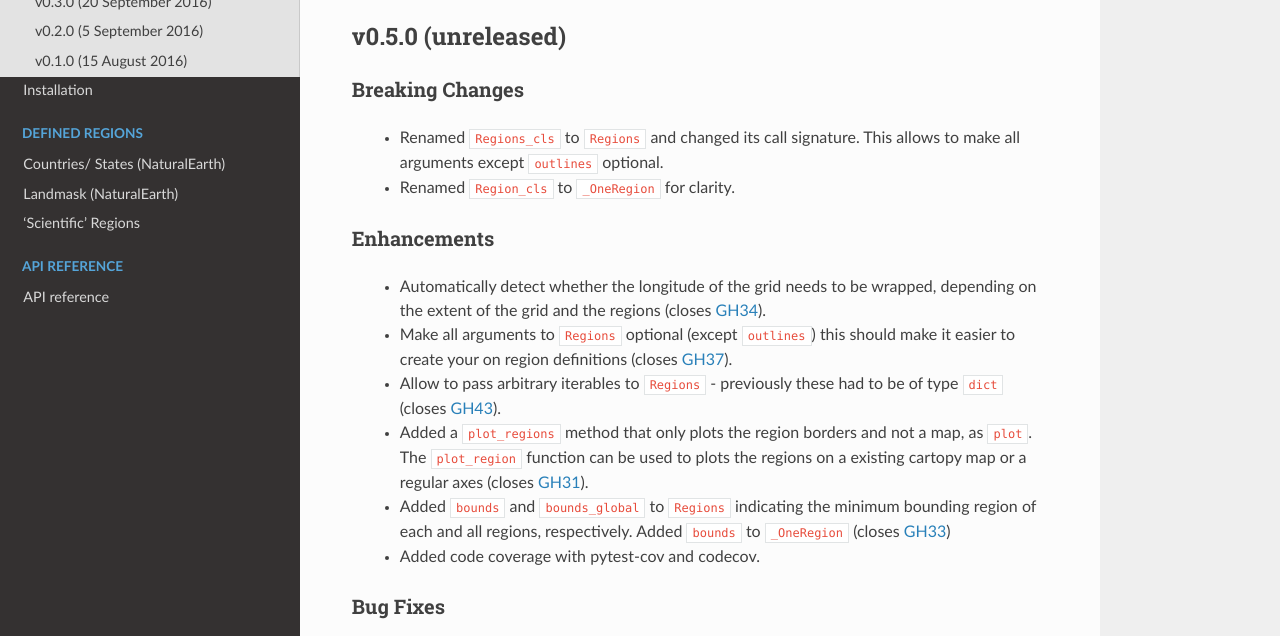
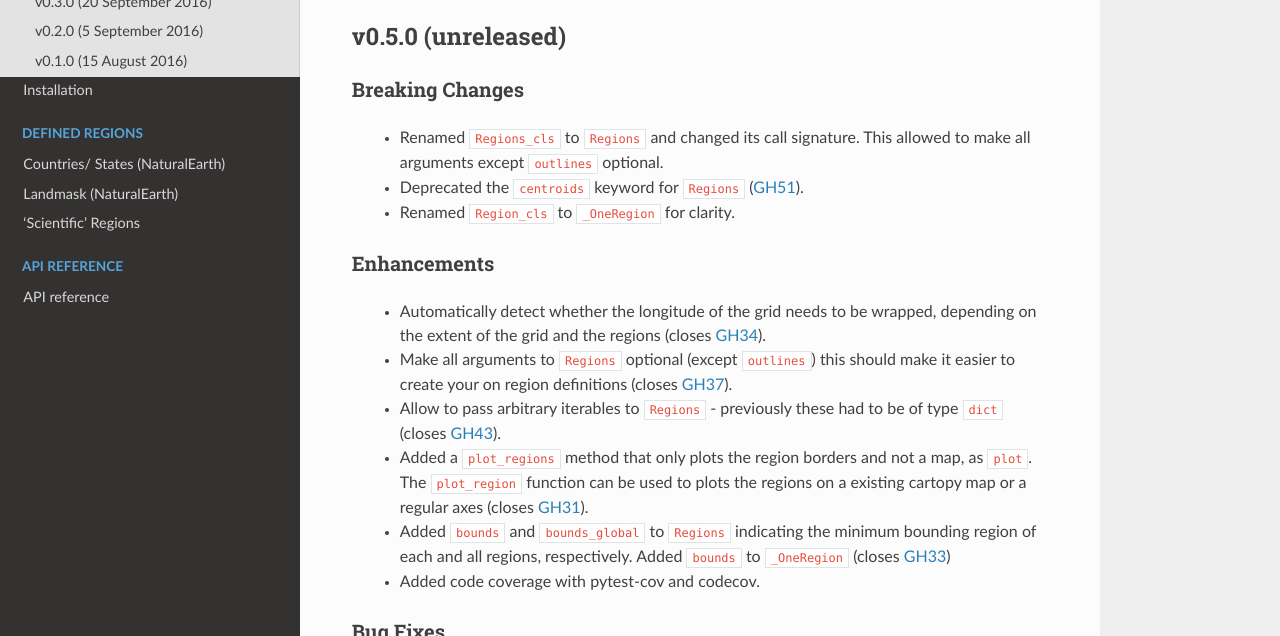
Before and after one commit to regionmask/regionmask, a Sphinx documentation site: the page built from docs/whats_new.rst, in a window 1280 px wide and 900 px high, cut to the strip 264-900 px from the top of the window. Built offline with Sphinx 7.4.7 and the Read the Docs theme 2.0.0, drawn with Linux system fonts in a browser that asks for light colours; pages that are not in the unit, such as notebooks, are missing from menus.

Commit message:
update whats_new

```diff
--- a/docs/whats_new.rst
+++ b/docs/whats_new.rst
@@ -16,9 +16,9 @@ v0.5.0 (unreleased)
 Breaking Changes
 ~~~~~~~~~~~~~~~~
  - Renamed :code:`Regions_cls` to :code:`Regions` and changed its call
-   signature. This allows to make all arguments except :code:`outlines` optional.
+   signature. This allowed to make all arguments except :code:`outlines` optional.
+ - Deprecated the :code:`centroids` keyword for :code:`Regions` (:issue:`51`).
  - Renamed :code:`Region_cls` to :code:`_OneRegion` for clarity.
-
 
 Enhancements
 ~~~~~~~~~~~~
```
